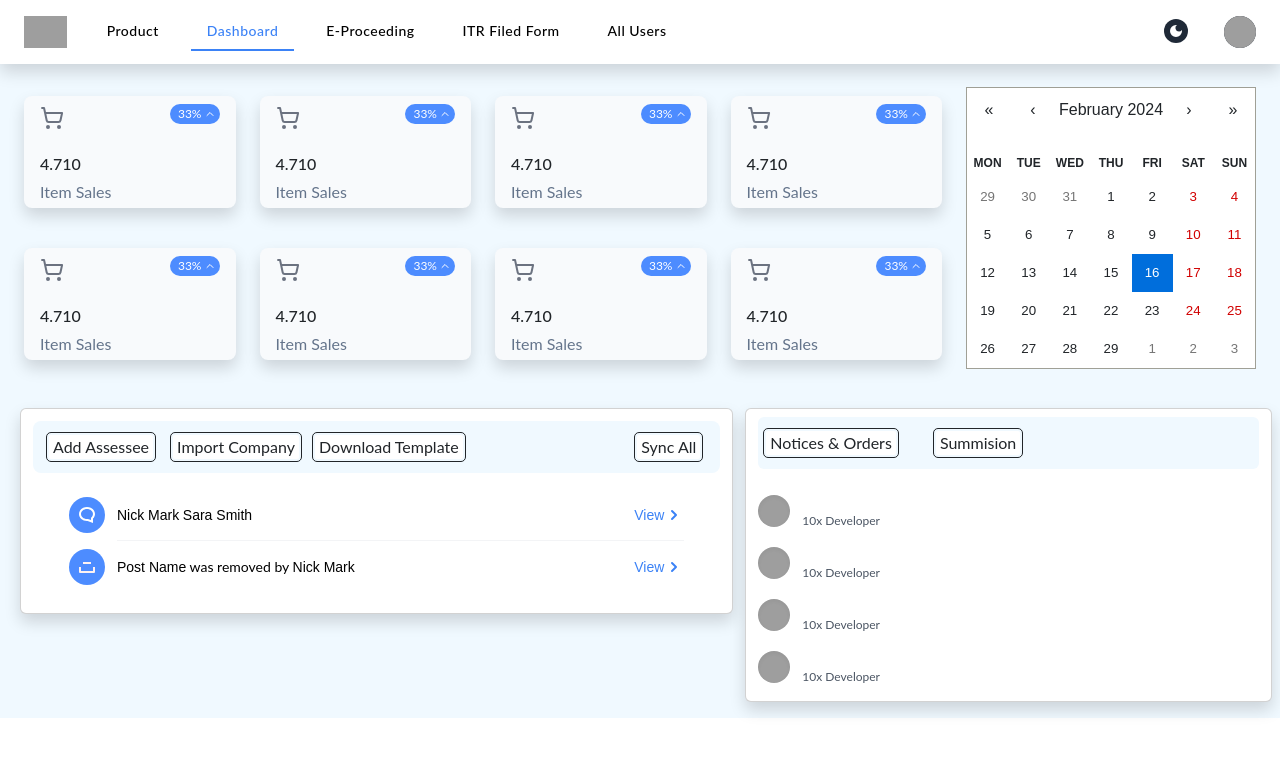
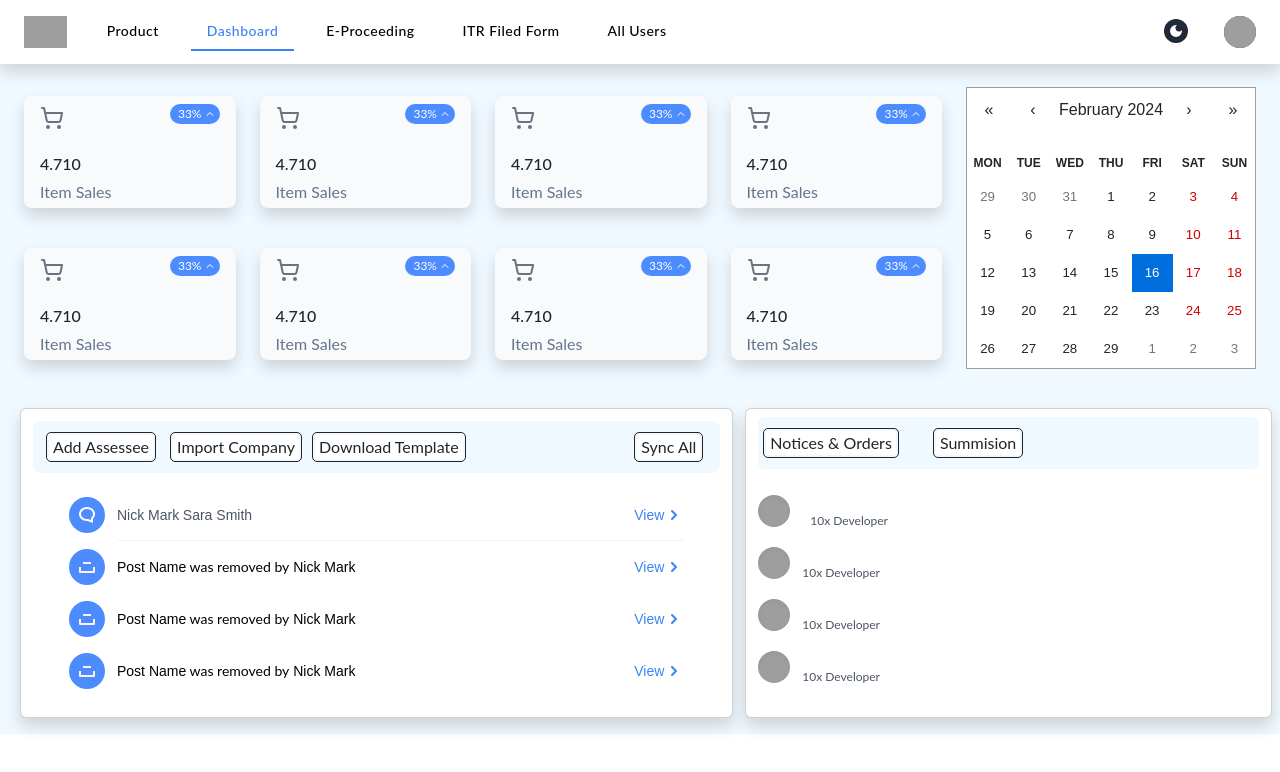
Before and after one commit to aniketbhoyar1310/figment_project, a React (Create React App) app in the folder figment_notice_app/: page /dashboard in a window 1280 px wide. Shown: the top 772 px of the page. Built offline with nearby package versions, Linux system fonts and the light colour scheme; grey boxes are pictures that could not be loaded.

Commit message:
okk
okkk

```diff
--- a/figment_notice_app/src/Componets/DashboardFooter.js
+++ b/figment_notice_app/src/Componets/DashboardFooter.js
@@ -59,18 +59,18 @@ const DashboardFooter = () => {
                       <div className="flex-grow flex justify-between items-center">
                         <div className="self-center">
                           <a
-                            className="font-medium text-black hover:text-gray-900 dark:text-white"
+                            className="font-medium hover:text-gray-900  dark:text-white"
                             href="#0"
-                            style={{ outline: "none" }}
+
                           >
                             Nick Mark
                           </a>{" "}
                           <a
-                            className="font-medium text-black dark:text-white"
+                            className="font-medium dark:text-white"
                             href="#0"
-                            style={{ outline: "none" }}
+
                           >
-                            Sara Smith
+                            <span className=" dark:text-white">Sara Smith</span>
                           </a>{" "}
                         </div>
                         <div className="flex-shrink-0 ml-2">
@@ -116,17 +116,131 @@ const DashboardFooter = () => {
                           <a
                             className="font-medium dark:text-white"
                             href="#0"
-                            style={{ outline: "none" }}
+
                           >
                             Post Name
                           </a>{" "}
-                          was removed by{" "}
+                          <span className="dark:text-white">was removed by</span>{""}
                           <a
-                            className="font-medium text-black hover:text-gray-900 dark:text-gray-50 dark:hover:text-gray-100"
+                            className="font-medium hover:text-gray-900 dark:text-white dark:hover:text-gray-100"
+                            href="#0"
+
+                          >
+                           {""} Nick Mark
+                          </a>
+                        </div>
+                        <div className="flex-shrink-0 ml-2">
+                          <a
+                            className="flex items-center font-medium text-blue-500 hover:text-blue-600 dark:text-blue-400 dark:hover:text-blue-500"
                             href="#0"
                             style={{ outline: "none" }}
                           >
-                            Nick Mark
+                            View
+                            <span>
+                              <svg
+                                width={20}
+                                height={20}
+                                viewBox="0 0 20 20"
+                                fill="currentColor"
+                                className="transform transition-transform duration-500 ease-in-out"
+                              >
+                                <path
+                                  fillRule="evenodd"
+                                  d="M7.293 14.707a1 1 0 010-1.414L10.586 10 7.293 6.707a1 1 0 011.414-1.414l4 4a1 1 0 010 1.414l-4 4a1 1 0 01-1.414 0z"
+                                  clipRule="evenodd"
+                                />
+                              </svg>
+                            </span>
+                          </a>
+                        </div>
+                      </div>
+                    </div>
+                  </li>
+
+                  <li className="flex px-4">
+                    <div className="w-9 h-9 rounded-full flex-shrink-0 bg-[rgb(77,140,255)] my-2 mr-3">
+                      <svg
+                        className="w-9 h-9 fill-current text-red-50"
+                        viewBox="0 0 36 36"
+                      >
+                        <path d="M25 24H11a1 1 0 01-1-1v-5h2v4h12v-4h2v5a1 1 0 01-1 1zM14 13h8v2h-8z" />
+                      </svg>
+                    </div>
+                    <div className="flex-grow flex items-center border-gray-100 text-sm text-black dark:text-gray-50 py-2">
+                      <div className="flex-grow flex justify-between items-center">
+                        <div className="self-center ">
+
+                          <a
+                            className="font-medium dark:text-white"
+                            href="#0"
+
+                          >
+                            Post Name
+                          </a>{" "}
+                          <span className="dark:text-white">was removed by</span>{""}
+                          <a
+                            className="font-medium hover:text-gray-900 dark:text-white dark:hover:text-gray-100"
+                            href="#0"
+
+                          >
+                           {""} Nick Mark
+                          </a>
+                        </div>
+                        <div className="flex-shrink-0 ml-2">
+                          <a
+                            className="flex items-center font-medium text-blue-500 hover:text-blue-600 dark:text-blue-400 dark:hover:text-blue-500"
+                            href="#0"
+                            style={{ outline: "none" }}
+                          >
+                            View
+                            <span>
+                              <svg
+                                width={20}
+                                height={20}
+                                viewBox="0 0 20 20"
+                                fill="currentColor"
+                                className="transform transition-transform duration-500 ease-in-out"
+                              >
+                                <path
+                                  fillRule="evenodd"
+                                  d="M7.293 14.707a1 1 0 010-1.414L10.586 10 7.293 6.707a1 1 0 011.414-1.414l4 4a1 1 0 010 1.414l-4 4a1 1 0 01-1.414 0z"
+                                  clipRule="evenodd"
+                                />
+                              </svg>
+                            </span>
+                          </a>
+                        </div>
+                      </div>
+                    </div>
+                  </li>
+
+                  <li className="flex px-4">
+                    <div className="w-9 h-9 rounded-full flex-shrink-0 bg-[rgb(77,140,255)] my-2 mr-3">
+                      <svg
+                        className="w-9 h-9 fill-current text-red-50"
+                        viewBox="0 0 36 36"
+                      >
+                        <path d="M25 24H11a1 1 0 01-1-1v-5h2v4h12v-4h2v5a1 1 0 01-1 1zM14 13h8v2h-8z" />
+                      </svg>
+                    </div>
+                    <div className="flex-grow flex items-center border-gray-100 text-sm text-black dark:text-gray-50 py-2">
+                      <div className="flex-grow flex justify-between items-center">
+                        <div className="self-center ">
+
+                          <a
+                            className="font-medium dark:text-white"
+                            href="#0"
+
+                          >
+                            Post Name
+                          </a>{" "}
+                          <span className="dark:text-white">was removed by</span>{""}
+                          <a
+                            className="font-medium hover:text-gray-900 dark:text-white dark:hover:text-gray-100"
+                            href="#0"
+
+                          >
+                           {""} Nick Mark
                           </a>
                         </div>
                         <div className="flex-shrink-0 ml-2">
@@ -167,7 +281,7 @@ const DashboardFooter = () => {
           <div className="my-2 bg-sky-50 dark:bg-gray-900 rounded-md ">
             <div className="row px-2 py-2.5">
               <div className="col-4">
-                <button className="bg-white my-1  rounded-sm px-1 outline outline-1 outline-offset-2">
+                <button className="bg-white my-1  rounded-sm px-1 outline outline-1 outline-offset-2 ">
                   Notices & Orders
                 </button>
               </div>
@@ -179,7 +293,7 @@ const DashboardFooter = () => {
             </div>
           </div>
           <div className="">
-            <div className="flex items-center text-sm my-3 dark: text-white">
+            <div className="flex items-center text-sm my-3 gap-2 dark: text-white">
               <div className="relative hidden w-8 h-8 mr-3 rounded-full md:block">
                 <img
                   className="object-cover w-full h-full rounded-full"
```
